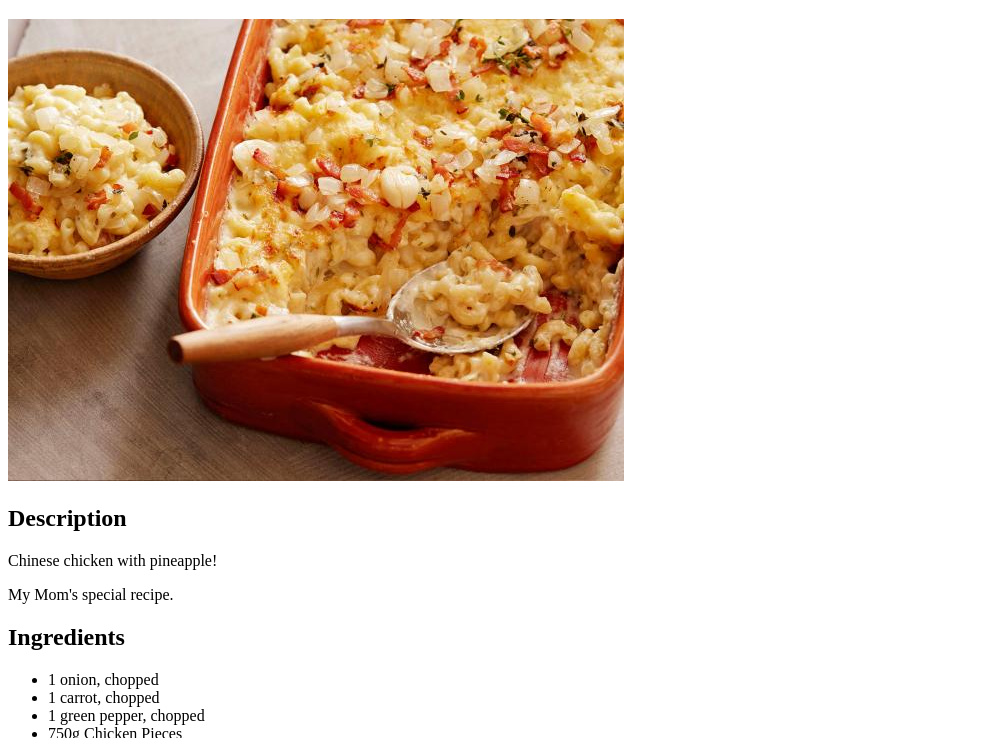
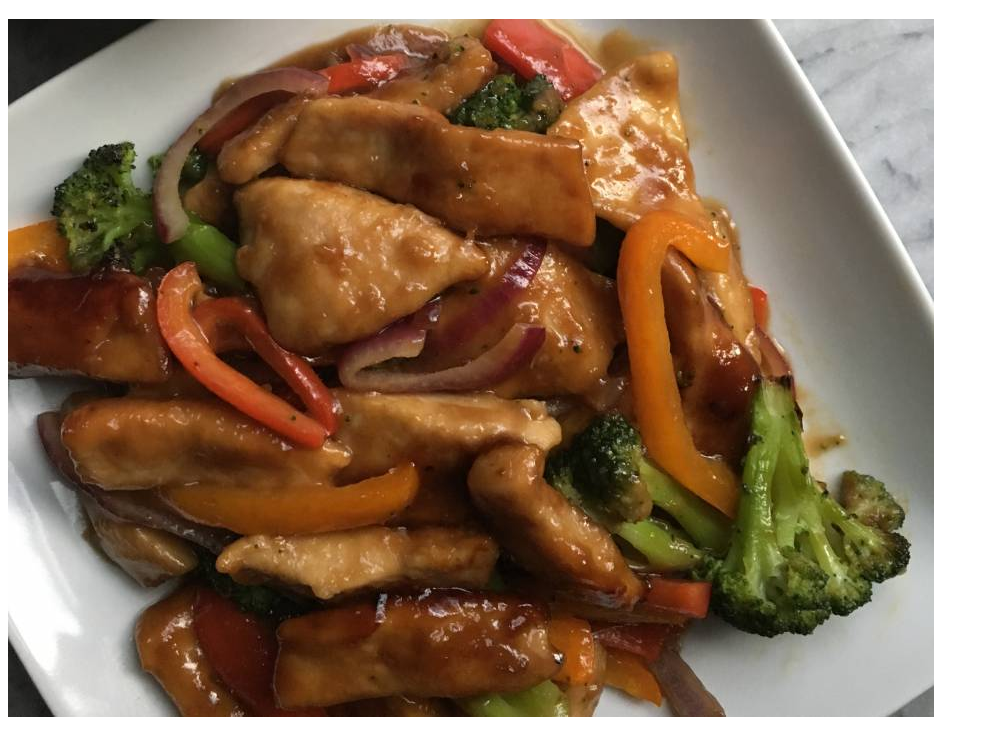
Before and after one commit to nofxboy1234/odin-recipes, a plain HTML site: page recipes/chinese_chicken.html in a window 1280 px wide. Shown: the part 61-799 px from the top of the page, without its empty margins (0-989 px from the left). Drawn offline with Linux system fonts and the light colour scheme.

Commit message:
Add images for other 2 recipes

```diff
--- a/recipes/chinese_chicken.html
+++ b/recipes/chinese_chicken.html
@@ -8,7 +8,7 @@
 </head>
 <body>
   <h1>Chinese chicken</h1>
-  <img src="../images/macaroni.jpeg" alt="Picture of Macaroni and cheese">
+  <img src="../images/chinese_chicken.jpeg" alt="Picture of Macaroni and cheese">
   <h2>Description</h2>
   <p>Chinese chicken with pineapple!</p>
   <p>My Mom's special recipe.</p>
```
Also changed, not shown: recipes/mums_hamburgers.html (+1 -1 lines), images/chinese_chicken.jpeg (added), images/mums_burgers.jpg (added).
